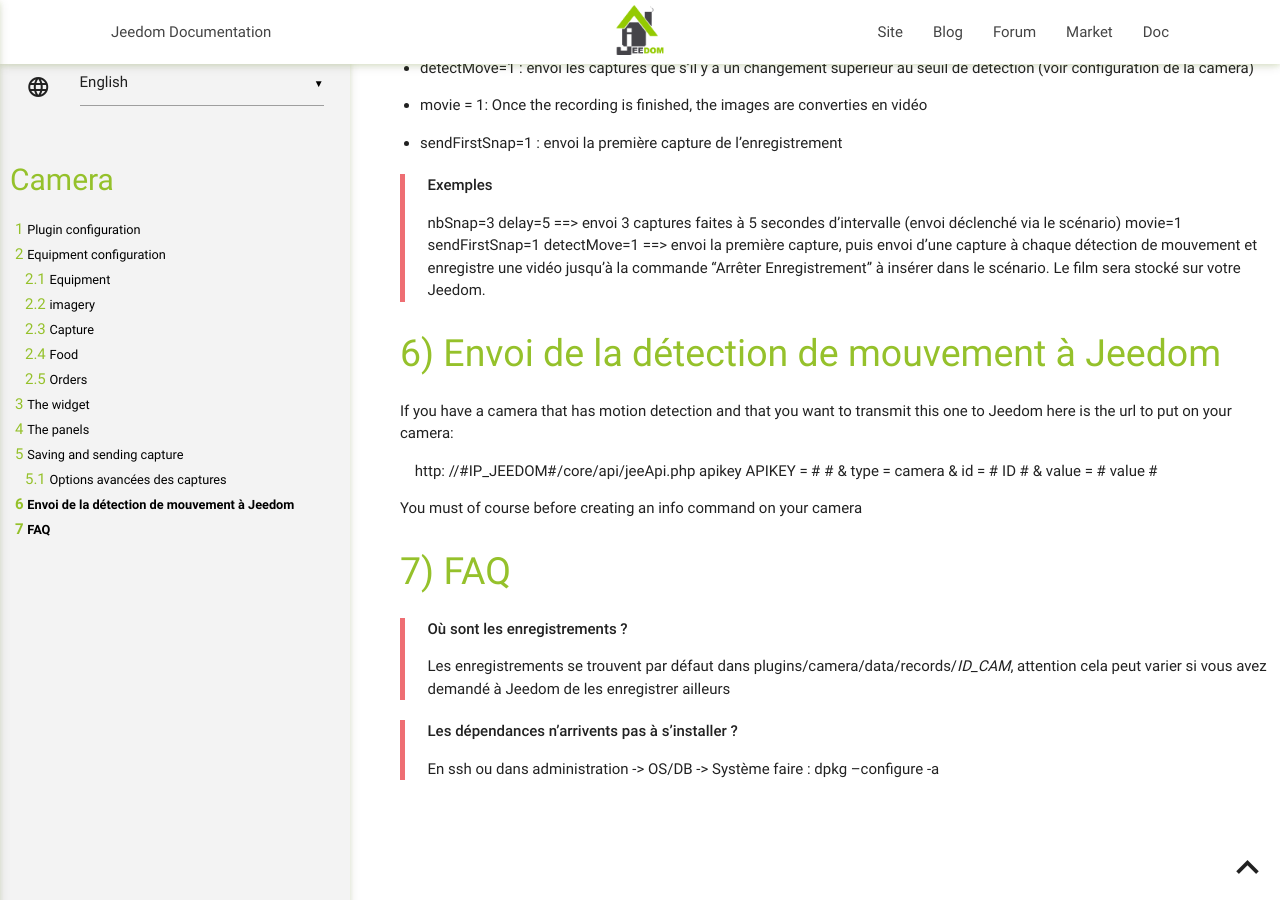
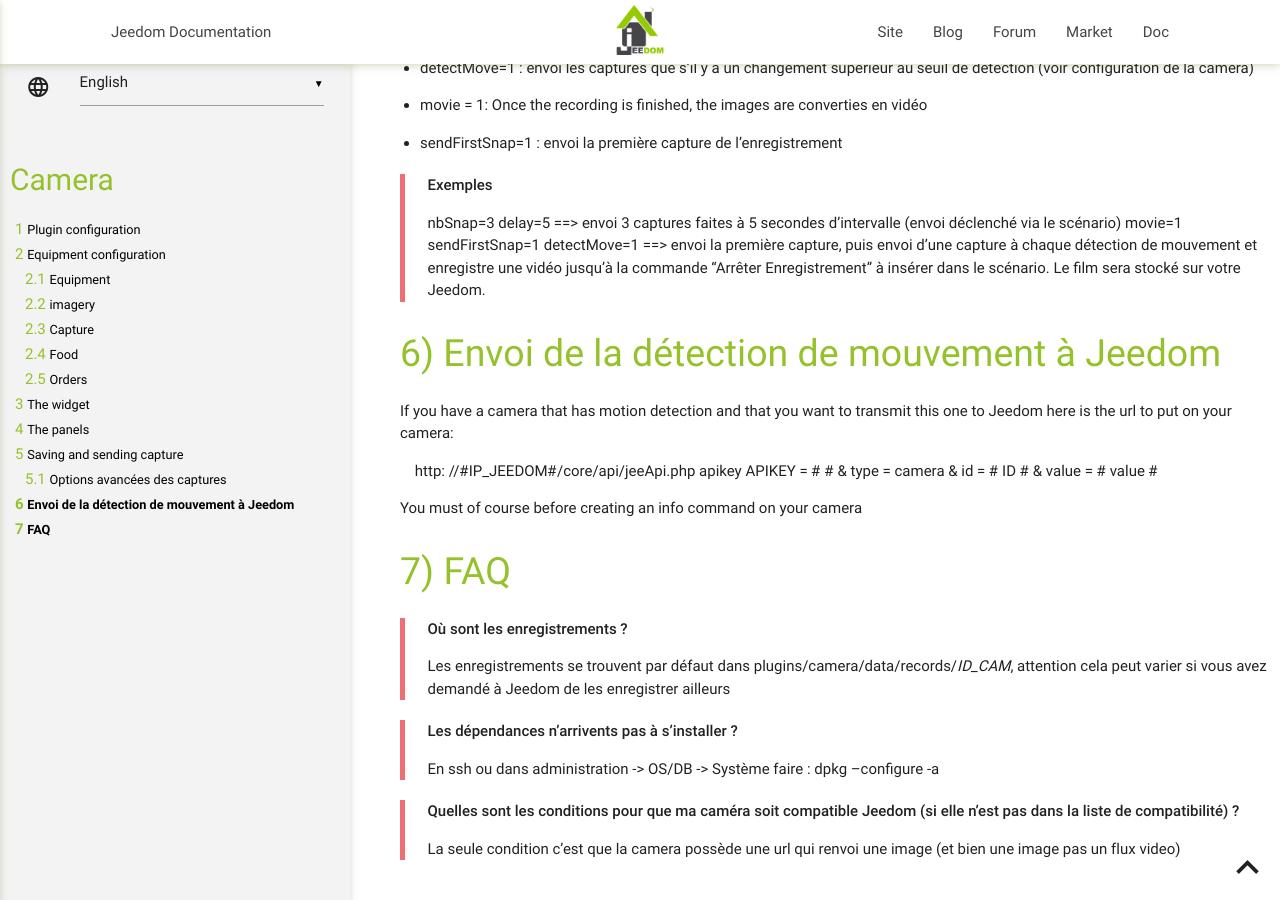
Before and after one commit to jeedom/plugin-camera, a Jekyll site: the page built from docs/en_US/index.md, in a window 1280 px wide and 900 px high, scrolled down 3698 px. Built offline with Jekyll 4.4.1, drawn with Linux system fonts in a browser that asks for light colours; our own code applies the rules of GitHub Pages for plain Markdown files.

Commit message:
[ROBOT] Action all

```diff
--- a/docs/en_US/index.md
+++ b/docs/en_US/index.md
@@ -262,3 +262,7 @@ FAQ
 >**Les dépendances n'arrivents pas à s'installer ?**
 >
 >En ssh ou dans administration -> OS/DB -> Système faire : dpkg --configure -a
+
+>**Quelles sont les conditions pour que ma caméra soit compatible Jeedom (si elle n'est pas dans la liste de compatibilité) ?**
+>
+> La seule condition c'est que la camera possède une url qui renvoi une image (et bien une image pas un flux video)
```
Also changed, not shown: docs/de_DE/index.md (+4 -0 lines), docs/es_ES/index.md (+4 -0 lines).
